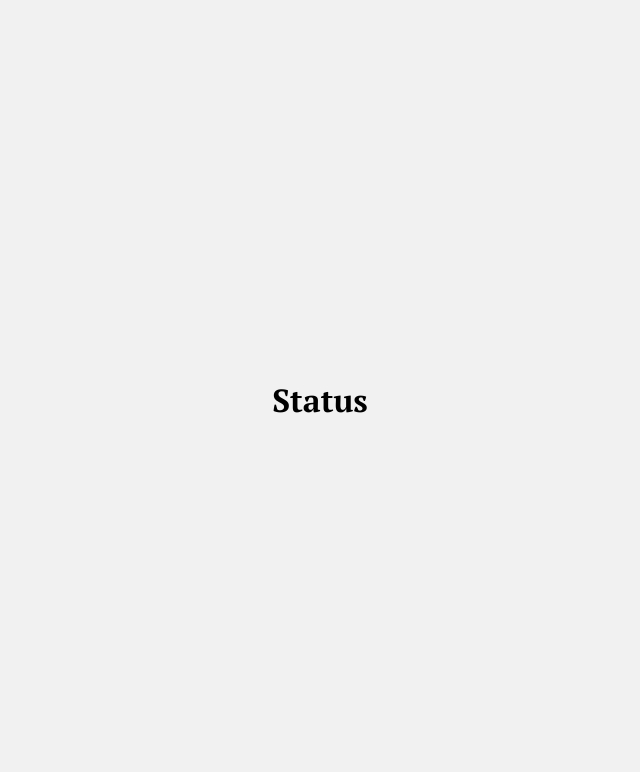
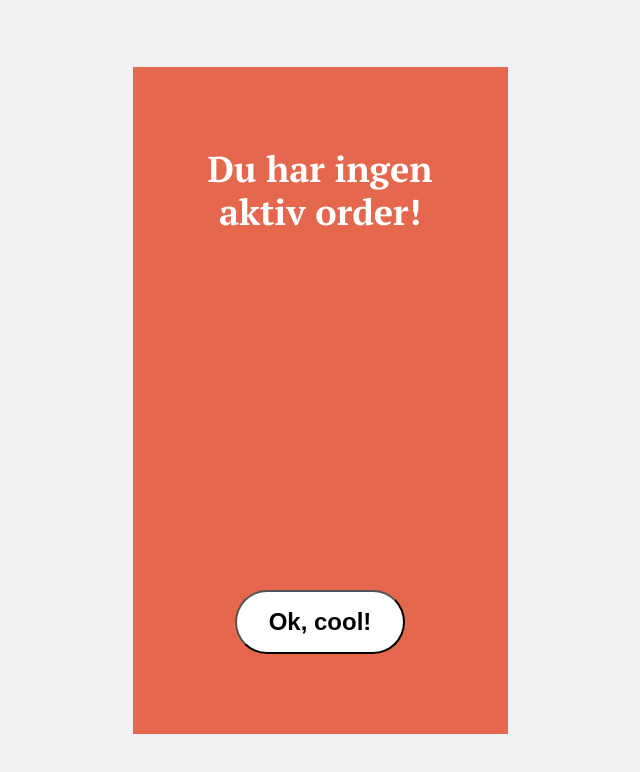
Before and after one commit to justinhumane/oscar-altkvist_FU-JS23_airbean, a React (Vite) app: page /status in a window 1280 px wide. Shown: the top 772 px of the page, without its empty margins (320-960 px from the left). Built offline with nearby package versions, Linux system fonts and the light colour scheme.

Commit message:
Add status page

```diff
--- a/src/components/Cart/Cart.tsx
+++ b/src/components/Cart/Cart.tsx
@@ -3,6 +3,7 @@ import { useCartStore } from "../../stores/cart";
 import CartItemComponent from "../CartItem/CartItem";
 import "./Cart.scss";
 import { useUserStore } from "../../stores/user";
+import { useNavigate } from "react-router-dom";
 
 const CartComponent = ({
   cartToggle,
@@ -11,13 +12,14 @@ const CartComponent = ({
   cartToggle: boolean;
   handleCartToggle: (e: MouseEvent) => void;
 }) => {
+  const navigate = useNavigate();
   const cartStore = useCartStore();
+  const userStore = useUserStore();
+
   const totalPrice = cartStore.cart.reduce((total, cartItem) => {
     const itemPrice = cartItem.item.price * cartItem.amount;
     return total + itemPrice;
   }, 0);
-
-  const userStore = useUserStore();
 
   const makeOrder = async () => {
     try {
@@ -32,16 +34,21 @@ const CartComponent = ({
 
       const data = await response.json();
 
-      console.log(data);
+      const today = new Date();
+
       if (data.eta && userStore.user.name !== "") {
         const orderData = {
-          date: new Date(),
+          date: today,
           orderNumber: data.orderNr,
           total: totalPrice,
         };
 
         userStore.addOrderToHistory(orderData);
       }
+
+      userStore.setLastOrderMade(data.orderNr);
+      cartStore.resetCart();
+      navigate("/status");
     } catch (error) {
       console.log(error);
     }
--- a/src/main.tsx
+++ b/src/main.tsx
@@ -1,11 +1,11 @@
 import React from "react";
 import ReactDOM from "react-dom/client";
-import { createBrowserRouter, createRoutesFromElements, Route, RouterProvider } from "react-router-dom";
+import { createBrowserRouter, RouterProvider } from "react-router-dom";
 import LandingPage from "./pages/Landing/Landing";
 import MenuPage from "./pages/Menu/Menu";
 import AboutPage from "./pages/About/About";
 import CartPage from "./pages/Cart";
-import StatusPage from "./pages/Status";
+import StatusPage from "./pages/Status/Status";
 import ProfilePage from "./pages/Profile/Profile";
 import "./main.scss";
 import DefaultLayout from "./layouts/Default";
--- /dev/null
+++ b/src/pages/Status/Status.scss
@@ -0,0 +1,34 @@
+@use "../../sass/" as *;
+@use "sass:map";
+
+.status {
+  height: 100%;
+  background: map.get($theme-colors, "orange");
+  padding: 5rem 2.5rem;
+  color: #fff;
+  @include flex($direction: column, $justify: space-between, $align: center, $gap: 2rem);
+
+  & > .order-number {
+    color: rgba(255, 255, 255, 0.7);
+  }
+
+  & > h2 {
+    font-size: 2.25rem;
+    line-height: 1.2;
+    text-align: center;
+    font-weight: bold;
+  }
+
+  & > .eta {
+    font-size: 1.375rem;
+  }
+
+  & > button {
+    background: #fff;
+    color: #000;
+    border-radius: 3.125rem;
+    padding: 1rem 2rem;
+    font-size: 1.5rem;
+    font-weight: bold;
+  }
+}
--- /dev/null
+++ b/src/pages/Status/Status.tsx
@@ -0,0 +1,66 @@
+import { useEffect, useState } from "react";
+import droneImage from "../../assets/drone.svg";
+import { useUserStore } from "../../stores/user";
+import "./Status.scss";
+import { useNavigate } from "react-router-dom";
+
+const StatusPage = () => {
+  const userStore = useUserStore();
+  const navigate = useNavigate();
+
+  const [eta, setEta] = useState();
+  const [showPlaceholder, setShowPlaceHolder] = useState(false);
+
+  useEffect(() => {
+    if (userStore.user.lastOrderMade === null) {
+      setShowPlaceHolder(true);
+      return;
+    }
+
+    const fetchData = async () => {
+      try {
+        const response = await fetch(
+          `https://airbean-api-xjlcn.ondigitalocean.app/api/beans/order/status/${userStore.user.lastOrderMade}`
+        );
+        if (!response) throw new Error();
+
+        const data = await response.json();
+
+        if (!data.eta) {
+          setShowPlaceHolder(true);
+          return;
+        }
+
+        setEta(data.eta);
+      } catch (error) {
+        console.log(error);
+      }
+    };
+
+    fetchData();
+  }, []);
+
+  return (
+    <div className="container">
+      <div className="status">
+        {showPlaceholder ? (
+          <h2>Du har ingen aktiv order!</h2>
+        ) : (
+          <>
+            <p className="order-number">
+              Ordernummer <strong>#{userStore.user.lastOrderMade}</strong>
+            </p>
+            <img src={droneImage} alt="" />
+            <h2>Din beställning är på väg!</h2>
+            <p className="eta">
+              <strong>{eta}</strong> minuter
+            </p>
+          </>
+        )}
+        <button onClick={() => navigate("/menu")}>Ok, cool!</button>
+      </div>
+    </div>
+  );
+};
+
+export default StatusPage;
--- a/src/stores/cart.ts
+++ b/src/stores/cart.ts
@@ -57,6 +57,9 @@ export const useCartStore = create<CartState>()(
 
         return { details: { order: orderData } };
       },
+      resetCart: () => {
+        set({ cart: [] });
+      },
     }),
     {
       name: "cartStorage",
--- a/src/stores/user.ts
+++ b/src/stores/user.ts
@@ -10,10 +10,21 @@ export const useUserStore = create<UserState>()(
         email: "",
         orderHistory: [],
         gdpr: false,
+        lastOrderMade: null,
       },
       register: (user) => {
         set(() => {
           return { user: user };
+        });
+      },
+      setLastOrderMade: (orderNumber) => {
+        set((state) => {
+          return {
+            user: {
+              ...state.user,
+              lastOrderMade: orderNumber,
+            },
+          };
         });
       },
       addOrderToHistory: (order) => {
--- a/src/types/cart.d.ts
+++ b/src/types/cart.d.ts
@@ -8,6 +8,7 @@ export interface CartState {
   decrementQuantity: (itemId: MenuItem["id"]) => void;
   removeFromCart: (itemId: MenuItem["id"]) => void;
   prepareOrderData: (cart: CartItem[]) => OrderData;
+  resetCart: () => void;
 }
 
 export interface CartItem {
--- a/src/types/user.d.ts
+++ b/src/types/user.d.ts
@@ -15,10 +15,12 @@ export interface User {
   email: string;
   orderHistory: OrderHistoryOrder[] | [];
   gdpr: boolean;
+  lastOrderMade: string | null;
 }
 
 export interface UserState {
   user: User;
   register: (user: User) => void;
+  setLastOrderMade: (orderNumber: Order["orderNumber"]) => void;
   addOrderToHistory: (order) => void;
 }
```
